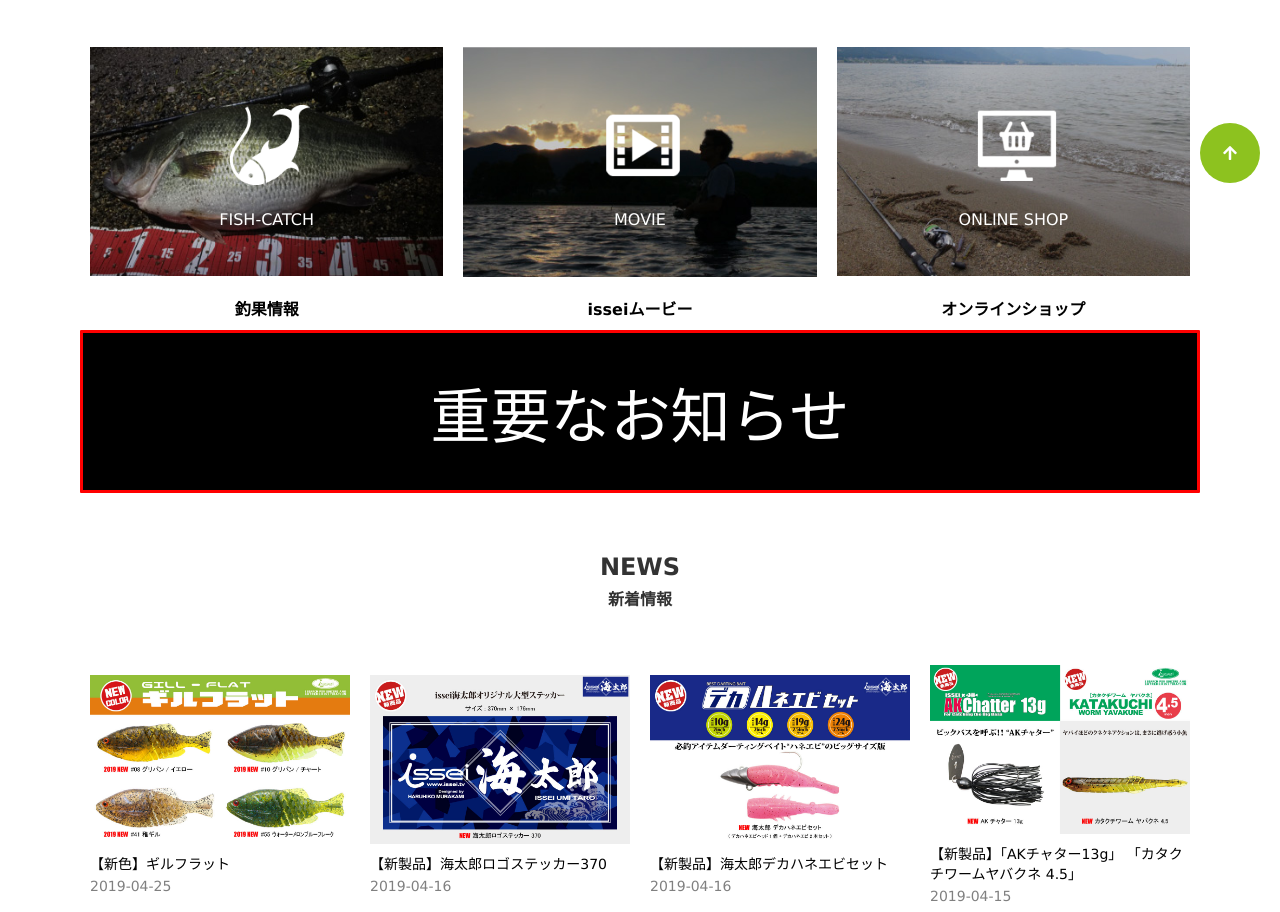
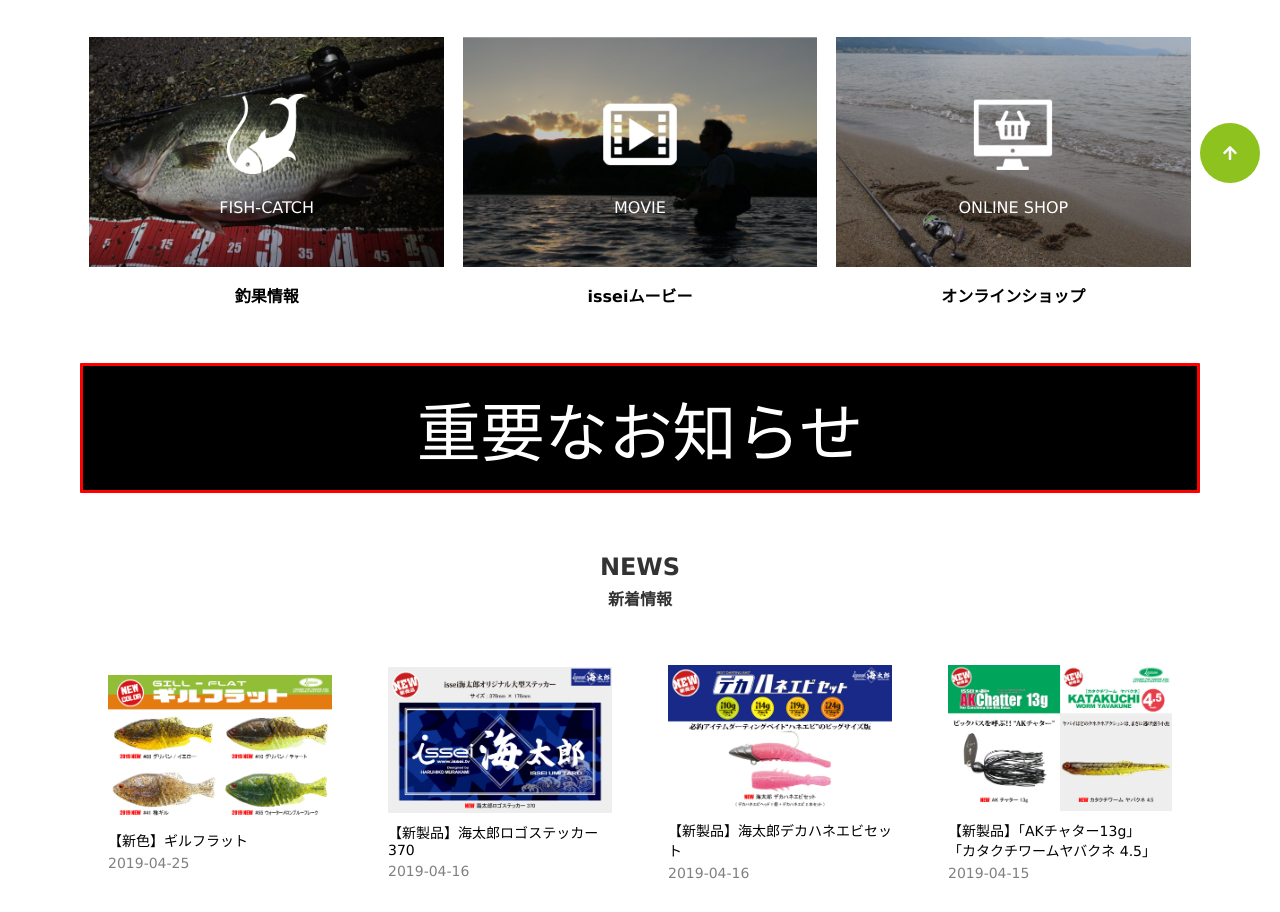
Before and after one commit to dromar-soft/portfolio, a plain HTML site: page lp-reproduction/1_issei/index.html in a window 1280 px wide. Shown: the part 597-1509 px from the top of the page. Drawn offline with nearby package versions, Linux system fonts and the light colour scheme.

Commit message:
レスポンシブ対応 ・main_wrapper内を全体的に見直し。

```diff
--- a/lp-reproduction/1_issei/index.html
+++ b/lp-reproduction/1_issei/index.html
@@ -63,27 +63,33 @@
   </div> <!--/top_wrapper-->
     <div class="main_wrapper">
       <div class="second_icons">
+        <div class="second_icon_s">
           <a href="#" class="second_icon fish_catch">
             <div class="second_box">
               <img src="./img/shortlink1.png" alt="fish_catch_logo">
               <p class="text_en">FISH-CATCH</p>
             </div>
+          </a>
           <p class="text_ja">釣果情報</p>
-        </a>
+        </div>
+        <div class="second_icon_s">
           <a href="#" class="second_icon movie">
             <div class="second_box">
               <img src="./img/shortlink2.png" alt="movie">
               <p class="text_en">MOVIE</p>
             </div>
+          </a>
           <p class="text_ja">isseiムービー</p>
-        </a>
+        </div>
+        <div class="second_icon_s">
           <a href="#" class="second_icon onlineshop">
             <div class="second_box">
               <img src="./img/shortlink3.png" alt="onlineshop">
               <p class="text_en">ONLINE SHOP</p>
             </div>
+          </a>
           <p class="text_ja">オンラインショップ</p>
-        </a>
+        </div>
       </div>
       <div class="important-info">
       <a href="#">重要なお知らせ</a>
--- a/lp-reproduction/1_issei/responsive.css
+++ b/lp-reproduction/1_issei/responsive.css
@@ -10,13 +10,16 @@
 
   /*widthを調整*/
   .main_wrapper{
-    width: 400px;
+    width:95%;
+    max-width: 400px;
     margin: auto;
     display: block;
   }
 
    /*一つずつ縦に並べる*/
   .second_icons{
+    width: 100%;
+    padding: 40px 0;
   }
 
   /*一つずつ縦に並べる*/
@@ -40,16 +43,20 @@
 
   /*widthを調整*/
   .main_wrapper{
-    width: 1120px;
+    width: 95%;
+    max-width: 1120px;
     margin: auto;
     display: block;
   }
 
   /*アイコンを等分割し横並びさせる*/
   .second_icons{
+    width: 100%;
+    height: auto;
     display: flex;
-    justify-content: center;
+    justify-content: space-between;
     align-items: center;
+    padding: 40px 0;
   }
 
   /*アイコンを等分割し横並びさせる*/
--- a/lp-reproduction/1_issei/style.css
+++ b/lp-reproduction/1_issei/style.css
@@ -163,16 +163,21 @@ body {
 /*responsive.css参照*/
 }
 
+.second_icon_s{
+  width: 100%;
+  text-align: center;
+}
+
 .second_icon{
+}
 
-}
 
 a.second_icon{
   display: block;
-  width:  360px;
+  width:  95%;
   height: 0px;
-  padding-top: calc(360px*0.649);
-  margin: 50px 10px;
+  padding-bottom: calc(95%*0.649);
+  margin: 0 2.5%;
   position: relative;
   text-align: center;
   text-decoration: none;
@@ -209,7 +214,7 @@ a.onlineshop{
   position: absolute;
   top:  25%;
   width: 80px;
-  left: calc((360px - 80px)/2);
+  left: calc((100% - 80px)/2);
   margin: 0;
 }
 
@@ -234,8 +239,8 @@ a.onlineshop{
 
 .important-info a{
   display: block;
-  padding: 35px 0;
-  font-size: 60px;
+  padding: 2vh 0;
+  font-size: 5vw;
   text-decoration: none;
   color: white;
   background-color: black;
@@ -272,11 +277,11 @@ a.news-item{
   height: 0px;
   padding-top: calc(300px*0.649); */
   margin-top: 50px;
-  margin-left: 10px;
-  margin-right: 10px;
+  margin-left: 2.5%;
+  margin-right: 2.5%;
   margin-bottom: 50px;
   text-decoration: none;
-  width: 100%;
+  width: 95%;
 }
 
 .news-item img{
```
Lines whose indentation alone changed are shown as unchanged.
